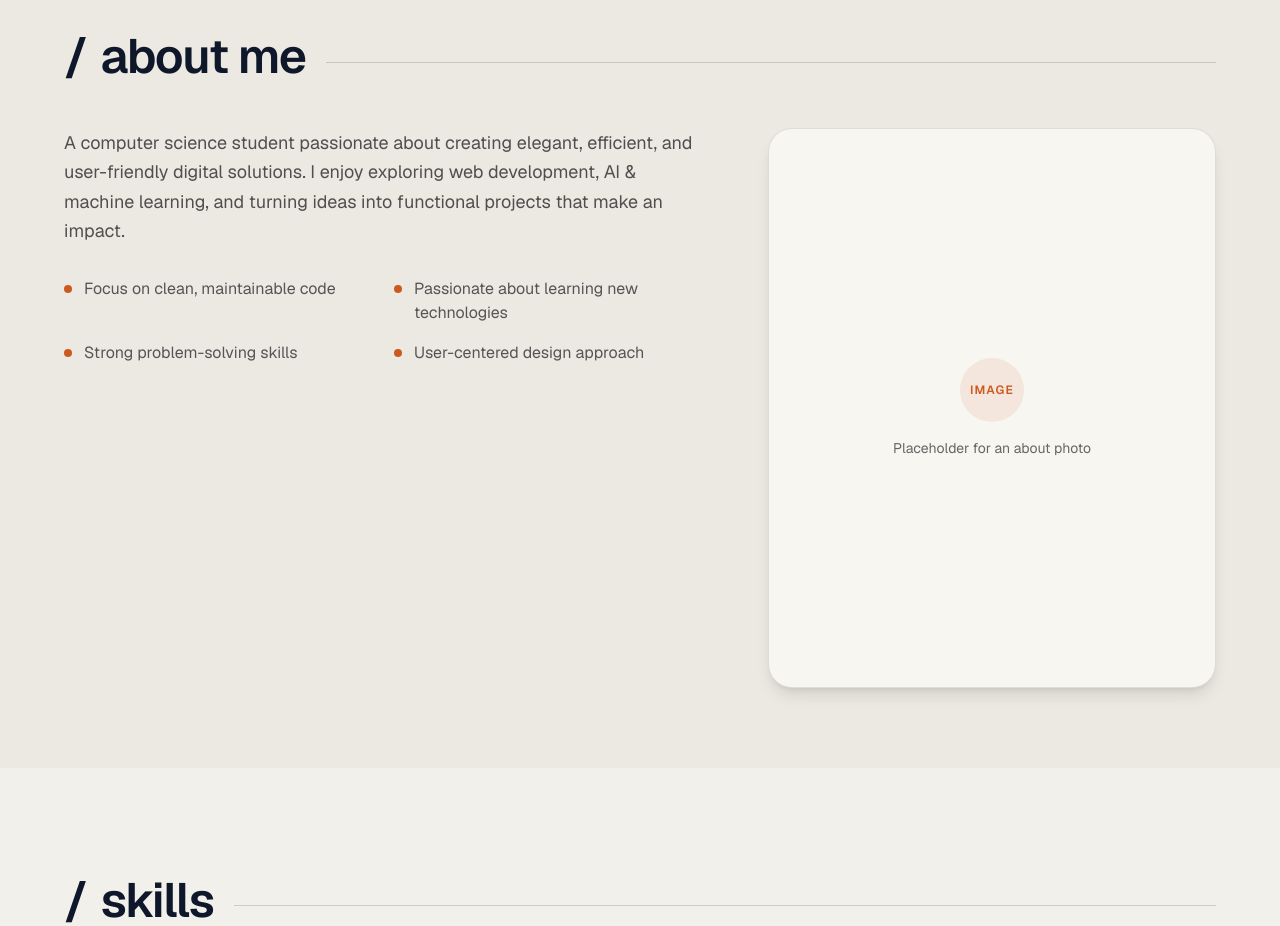
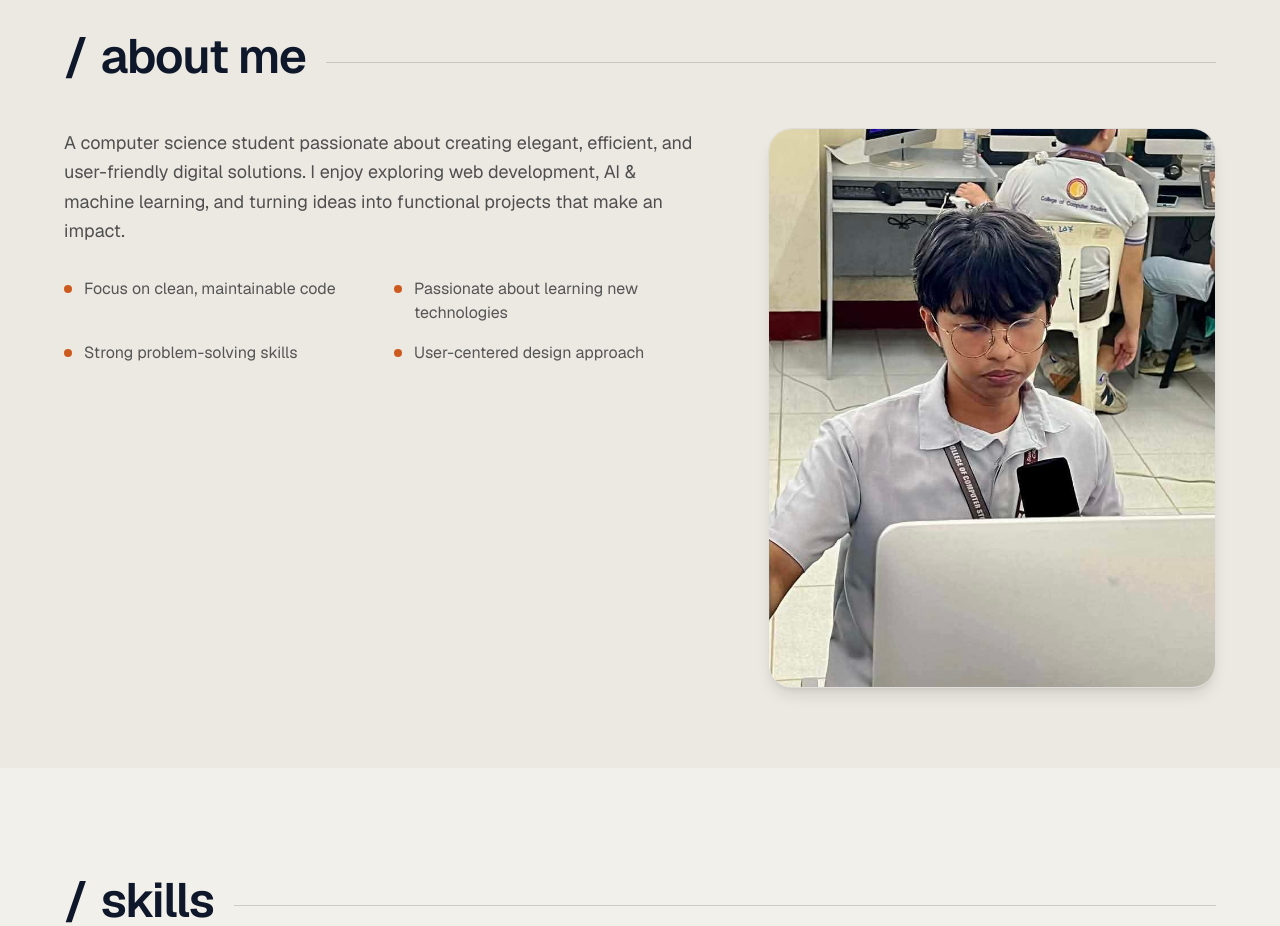
Before and after one commit to fyodorrrrr/portfolio, a Next.js app: page / in a window 1280 px wide. Shown: the part 880-1806 px from the top of the page. Built offline with nearby package versions, Linux system fonts and the light colour scheme.

Commit message:
add pictures for about section

```diff
--- a/src/components/About.jsx
+++ b/src/components/About.jsx
@@ -50,11 +50,12 @@ export default function AboutMe() {
               <div className="absolute inset-0 flex items-center justify-center">
                 <div className="text-center px-6">
                   <div className="mx-auto mb-4 h-16 w-16 rounded-full bg-[#cc5a1f]/10 flex items-center justify-center text-[#cc5a1f] text-xs font-semibold uppercase tracking-widest">
-                    Image
+                    <img
+                      src="/assets/about-me.jpg"
+                      alt="Jose"
+                      className="absolute inset-0 w-full h-full object-cover"
+                    />
                   </div>
-                  <p className="text-sm text-[#666666]">
-                    Placeholder for an about photo
-                  </p>
                 </div>
               </div>
             </div>
--- a/src/components/Navbar.jsx
+++ b/src/components/Navbar.jsx
@@ -170,7 +170,7 @@ export default function Navbar() {
         <div className="relative flex w-full items-start px-0 pt-0 pb-2">
           <button
             onClick={(e) => handleNavClick(e, 'home')}
-            className="absolute left-0 top-0 font-bold leading-none text-black"
+            className="absolute left-3 top-3 font-bold leading-none text-black"
             style={{ ...logoFontStyle, fontSize: '1.45rem', marginLeft: '0', marginTop: '0' }}
             aria-label="Go to home"
           >
```
Also changed, not shown: public/assets/about-me.jpg (added).
